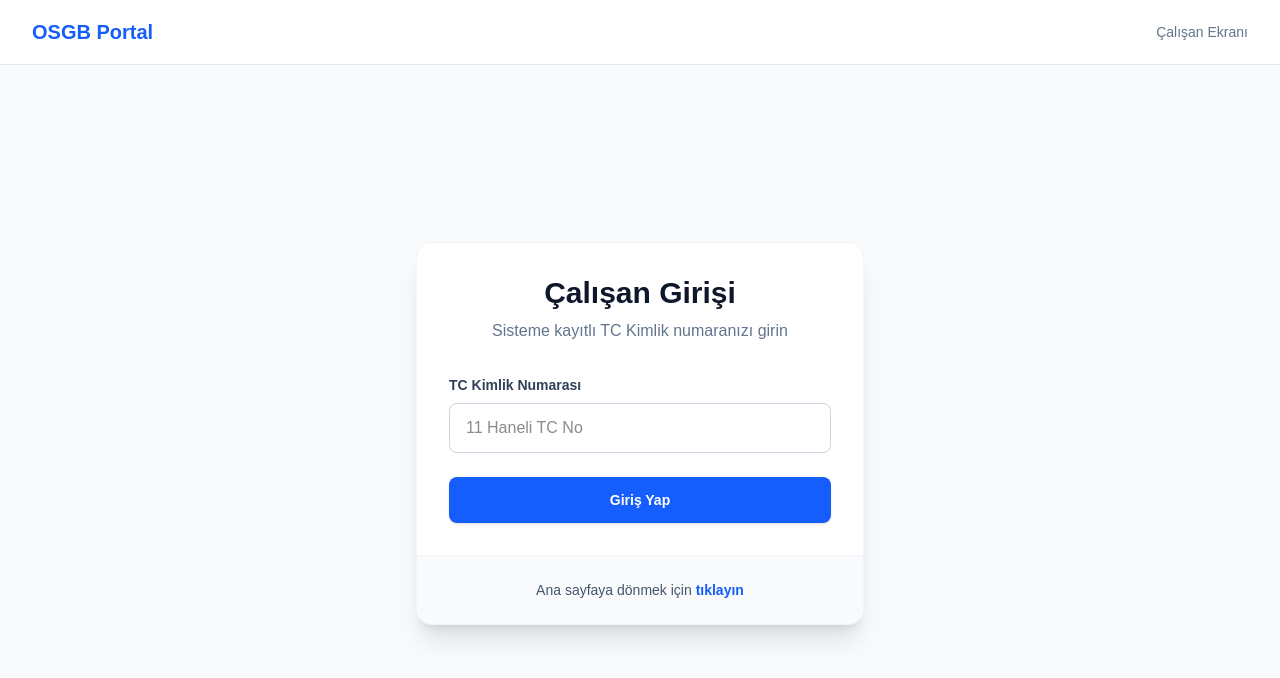
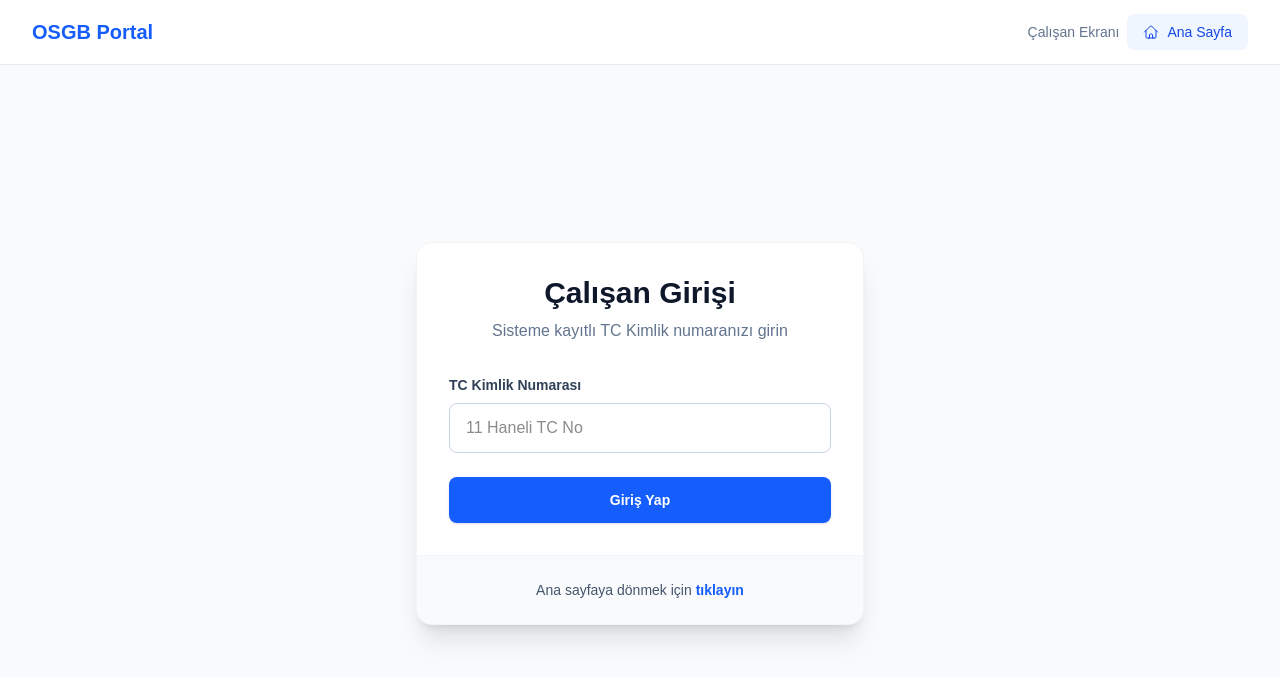
Before and after one commit to ramkarosgb1/RAMKAR-EGITIM, a Next.js app: page /portal/login in a window 1280 px wide. Shown: the top 678 px of the page. Built offline with nearby package versions, Linux system fonts and the light colour scheme.

Commit message:
Admin ve Portal panellerinin sag ust kosesine Ana Sayfa butonu eklendi

```diff
--- a/src/app/admin/layout.tsx
+++ b/src/app/admin/layout.tsx
@@ -22,7 +22,13 @@ export default function AdminLayout({
               </div>
             </div>
             <div className="flex items-center space-x-4">
-              <span className="text-sm text-slate-500">Uzman Portali</span>
+              <span className="text-sm text-slate-500 hidden sm:block mr-2">Uzman Portali</span>
+              <a href="/" className="inline-flex items-center gap-2 px-4 py-2 text-sm font-medium rounded-lg text-indigo-700 bg-indigo-50 hover:bg-indigo-100 transition-colors">
+                <svg xmlns="http://www.w3.org/2000/svg" fill="none" viewBox="0 0 24 24" strokeWidth={1.5} stroke="currentColor" className="w-4 h-4">
+                  <path strokeLinecap="round" strokeLinejoin="round" d="m2.25 12 8.954-8.955c.44-.439 1.152-.439 1.591 0L21.75 12M4.5 9.75v10.125c0 .621.504 1.125 1.125 1.125H9.75v-4.875c0-.621.504-1.125 1.125-1.125h2.25c.621 0 1.125.504 1.125 1.125V21h4.125c.621 0 1.125-.504 1.125-1.125V9.75M8.25 21h8.25" />
+                </svg>
+                Ana Sayfa
+              </a>
             </div>
           </div>
         </div>
--- a/src/app/portal/layout.tsx
+++ b/src/app/portal/layout.tsx
@@ -14,7 +14,13 @@ export default function PortalLayout({
               </div>
             </div>
             <div className="flex items-center space-x-4">
-              <span className="text-sm text-slate-500">Çalışan Ekranı</span>
+              <span className="text-sm text-slate-500 hidden sm:block mr-2">Çalışan Ekranı</span>
+              <a href="/" className="inline-flex items-center gap-2 px-4 py-2 text-sm font-medium rounded-lg text-blue-700 bg-blue-50 hover:bg-blue-100 transition-colors">
+                <svg xmlns="http://www.w3.org/2000/svg" fill="none" viewBox="0 0 24 24" strokeWidth={1.5} stroke="currentColor" className="w-4 h-4">
+                  <path strokeLinecap="round" strokeLinejoin="round" d="m2.25 12 8.954-8.955c.44-.439 1.152-.439 1.591 0L21.75 12M4.5 9.75v10.125c0 .621.504 1.125 1.125 1.125H9.75v-4.875c0-.621.504-1.125 1.125-1.125h2.25c.621 0 1.125.504 1.125 1.125V21h4.125c.621 0 1.125-.504 1.125-1.125V9.75M8.25 21h8.25" />
+                </svg>
+                Ana Sayfa
+              </a>
             </div>
           </div>
         </div>
```
